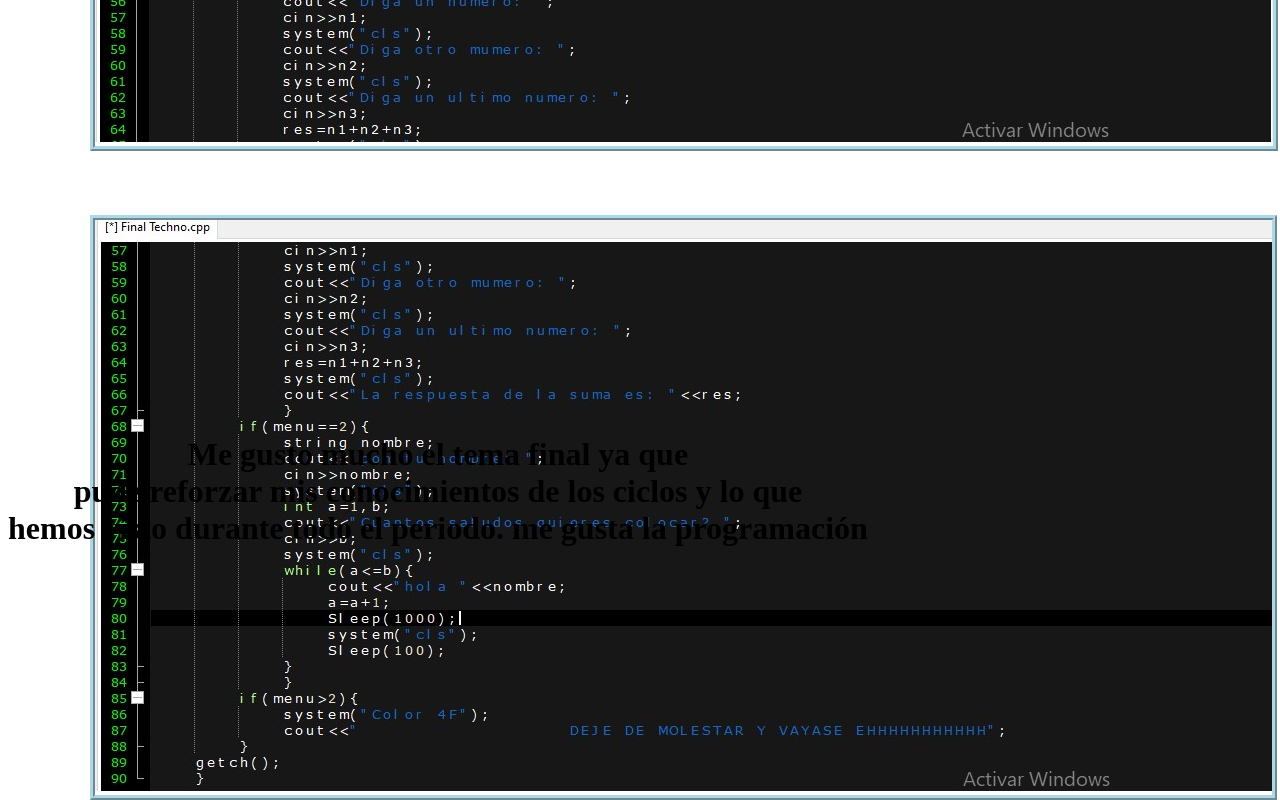
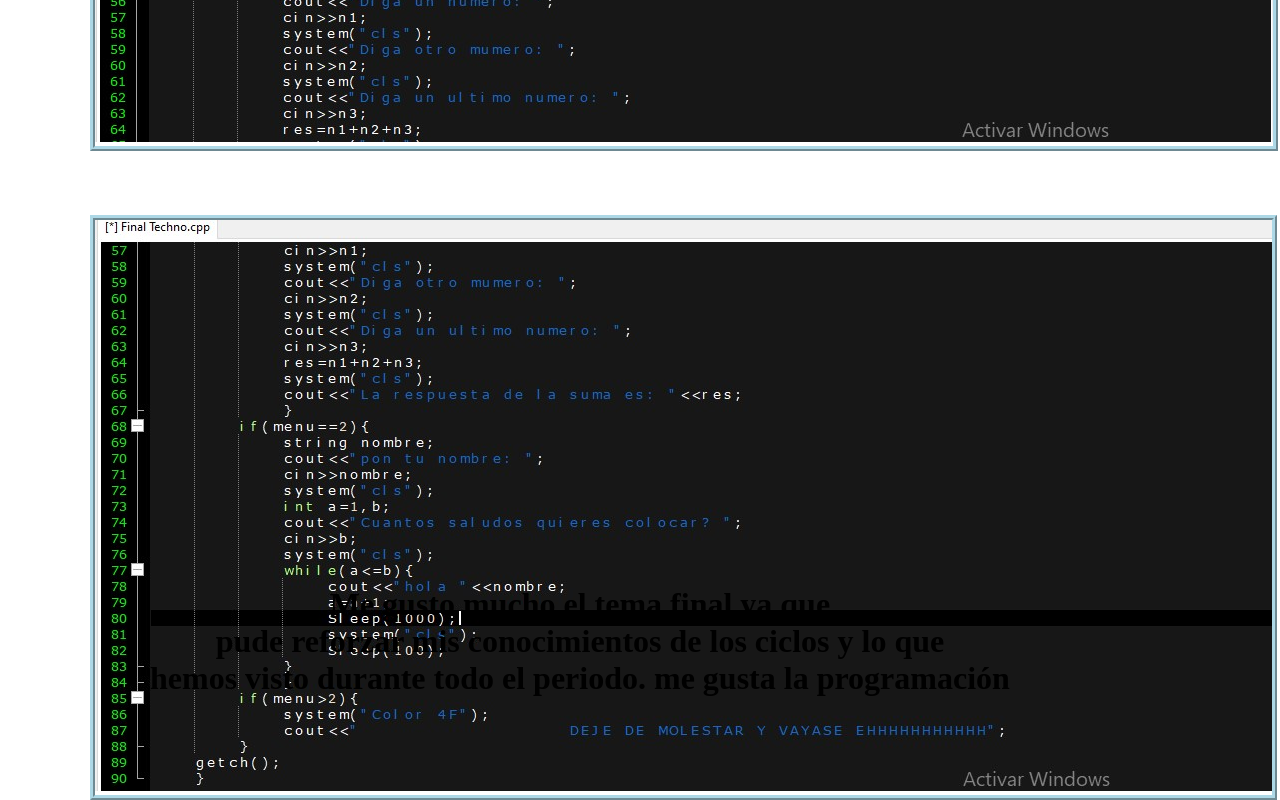
Before and after one commit to JohanXB800/Final-Primer-Periodo-, a plain HTML site: page index.html in a window 1280 px wide. Shown: the part 1235-2035 px from the top of the page. Drawn offline with Linux system fonts and the light colour scheme.

Commit message:
Update index.html

```diff
--- a/index.html
+++ b/index.html
@@ -10,6 +10,6 @@
 	<div style="position: absolute;top: 150px;left: 90px; border: lightblue 5px ridge;"><img src="1.jpg"></div><br>
 	<div style="position: absolute;top: 800px;left: 90px; border: lightblue 5px ridge;"><img src="2.jpg"></div><br>
 	<div style="position: absolute;top: 1450px; left: 90px; border: lightblue 5px ridge;"><img src="3.jpg"></div><br>
-	<div style="position: absolute;top: 1650px;"><center><h1>Me gusto mucho el tema final ya que <br>pude reforzar mis conocimientos de los ciclos y lo que <br>hemos visto durante todo el periodo. me gusta la programación</h1></center></div>
+	<div style="position: absolute;top: 1800px; left: 150px;"><center><h1>Me gusto mucho el tema final ya que <br>pude reforzar mis conocimientos de los ciclos y lo que <br>hemos visto durante todo el periodo. me gusta la programación</h1></center></div>
 </body>
 </html>
```
